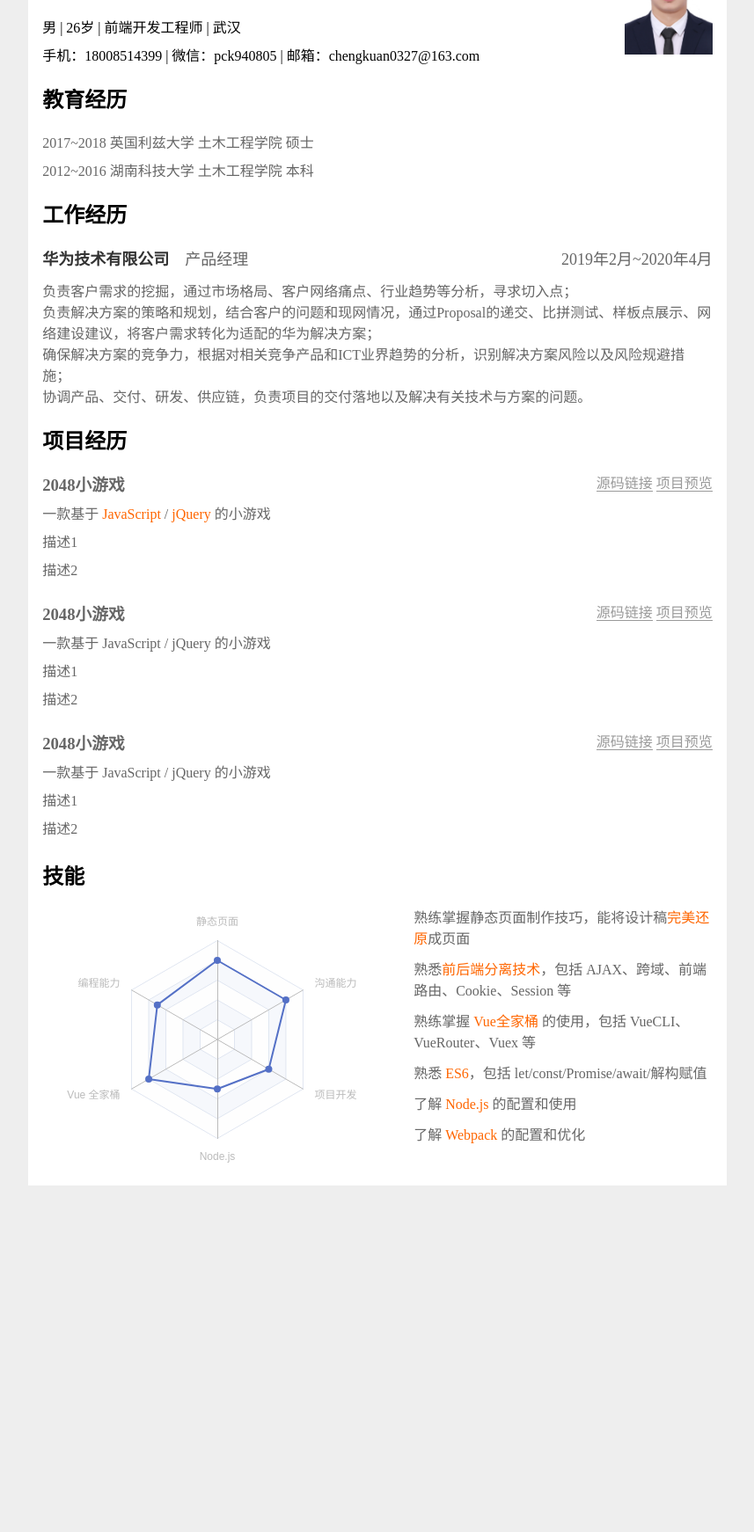
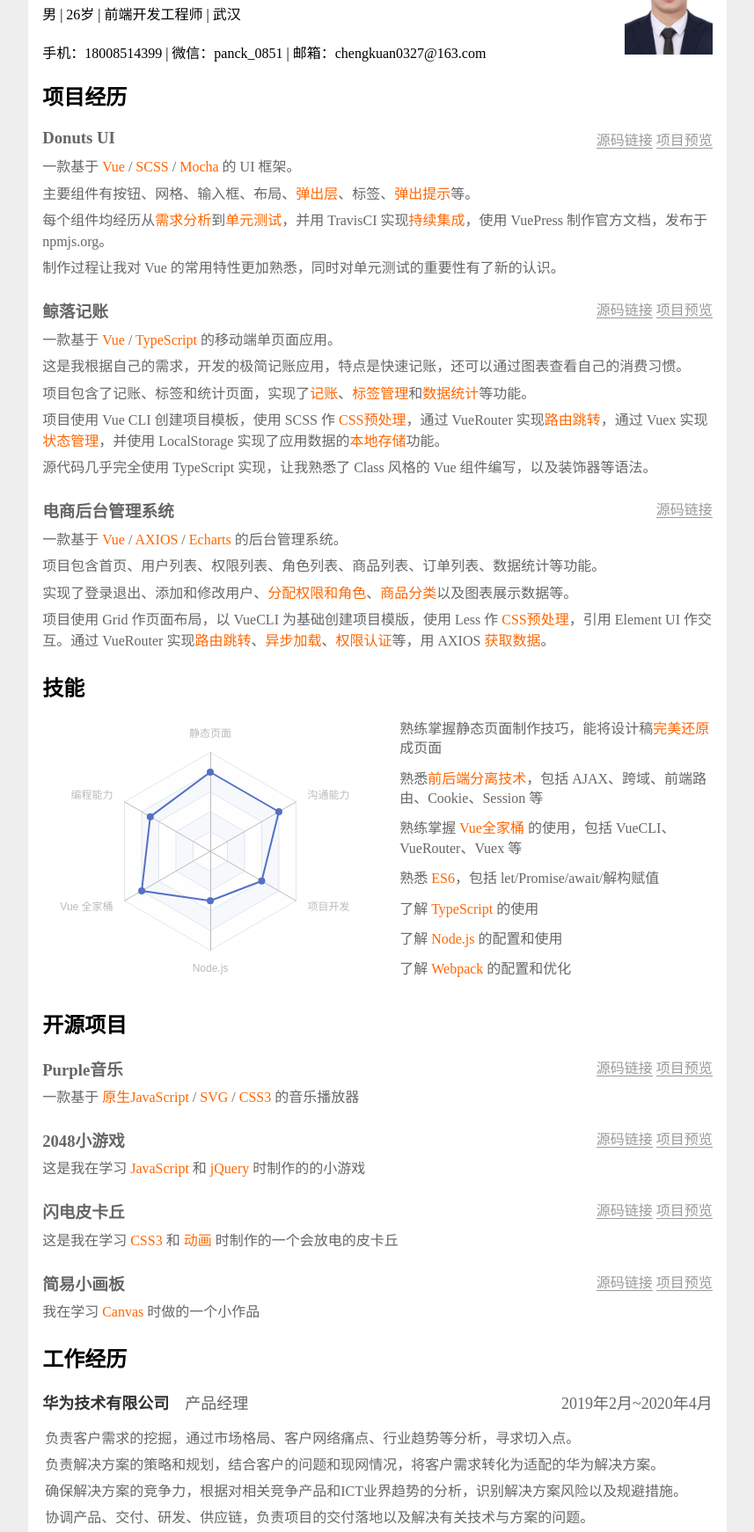
Before and after one commit to webpanck/CV, a plain HTML site: page src/index.html in a window 1280 px wide. Shown: the part 121-1863 px from the top of the page at 88% size, without its empty margins (211-1068 px from the left). Before the commit the page ends 1489 px from the top, so only its background shows below. Drawn offline with nearby package versions, Linux system fonts and the light colour scheme.

Commit message:
完善信息

```diff
--- a/src/index.html
+++ b/src/index.html
@@ -4,11 +4,15 @@
   <meta charset="UTF-8">
   <meta http-equiv="X-UA-Compatible" content="IE=edge">
   <meta name="viewport" content="width=device-width,initial-scale=1,minimum-scale=1,maximum-scale=1,user-scalable=no,viewport-fit=cover">
-  <title>我的简历</title>
+  <title>潘诚宽的简历</title>
   <link rel="stylesheet" href="./style.css">
   <style media="print">
     body {
       margin: 0;
+    }
+    .page2 {
+      page-break-before: always;
+      margin-top: 30px;
     }
   </style>
   <style>
@@ -39,6 +43,9 @@
         margin: 0;
       }
     }
+    @media print {
+      #skills{display:none;}
+    }
   </style>
 </head>
 <body>
@@ -50,41 +57,8 @@
         男 | 26岁 | 前端开发工程师 | 武汉
       </p>
       <p>
-        手机：18008514399 | 微信：pck940805 | 邮箱：chengkuan0327@163.com
+        手机：18008514399 | 微信：panck_0851 | 邮箱：chengkuan0327@163.com
       </p>
-    </section>
-
-    <section class="education">
-      <h2>教育经历</h2>
-      <ul>
-        <li>
-          <p>
-            <span><time>2017</time>~<time>2018</time></span>
-            英国利兹大学 土木工程学院 硕士
-          </p>
-        </li>
-        <li>
-          <p>
-            <span><time>2012</time>~<time>2016</time></span>
-            湖南科技大学 土木工程学院 本科
-          </p>
-        </li>
-      </ul>
-    </section>
-
-    <section class="career">
-      <h2>工作经历</h2>
-      <header>
-        <h3>华为技术有限公司</h3>
-        <h4>产品经理</h4>
-        <span><time>2019年2月</time>~<time>2020年4月</time></span>
-      </header>
-      <ul>
-        <li>负责客户需求的挖掘，通过市场格局、客户网络痛点、行业趋势等分析，寻求切入点；</li>
-        <li>负责解决方案的策略和规划，结合客户的问题和现网情况，通过Proposal的递交、比拼测试、样板点展示、网络建设建议，将客户需求转化为适配的华为解决方案；</li>
-        <li>确保解决方案的竞争力，根据对相关竞争产品和ICT业界趋势的分析，识别解决方案风险以及风险规避措施；</li>
-        <li>协调产品、交付、研发、供应链，负责项目的交付落地以及解决有关技术与方案的问题。</li>
-      </ul>
     </section>
 
     <section class="project">
@@ -92,56 +66,67 @@
       <ol>
         <li>
           <header>
-            <h3>2048小游戏</h3>
+            <h3>Donuts UI</h3>
             <span>
               <a href="#">源码链接</a>
               <a href="#">项目预览</a>
             </span>
           </header>
           <p>
-            一款基于 <strong>JavaScript</strong> / <strong>jQuery</strong> 的小游戏
+            一款基于 <strong>Vue</strong> / <strong>SCSS</strong> / <strong>Mocha</strong> 的 UI 框架。
           </p>
           <p>
-            描述1
+            主要组件有按钮、网格、输入框、布局、<strong>弹出层</strong>、标签、<strong>弹出提示</strong>等。
           </p>
           <p>
-            描述2
+            每个组件均经历从<strong>需求分析</strong>到<strong>单元测试</strong>，并用 TravisCI 实现<strong>持续集成</strong>，使用 VuePress 制作官方文档，发布于 npmjs.org。
+          </p>
+          <p>
+            制作过程让我对 Vue 的常用特性更加熟悉，同时对单元测试的重要性有了新的认识。
           </p>
         </li>
         <li>
           <header>
-            <h3>2048小游戏</h3>
+            <h3>鲸落记账</h3>
             <span>
               <a href="#">源码链接</a>
               <a href="#">项目预览</a>
             </span>
           </header>
           <p>
-            一款基于 JavaScript / jQuery 的小游戏
+            一款基于 <strong>Vue</strong> / <strong>TypeScript</strong> 的移动端单页面应用。
           </p>
           <p>
-            描述1
+            这是我根据自己的需求，开发的极简记账应用，特点是快速记账，还可以通过图表查看自己的消费习惯。
           </p>
           <p>
-            描述2
+            项目包含了记账、标签和统计页面，实现了<strong>记账</strong>、<strong>标签管理</strong>和<strong>数据统计</strong>等功能。
+          </p>
+          <p>
+            项目使用 Vue CLI 创建项目模板，使用 SCSS 作 <strong>CSS预处理</strong>，通过 VueRouter 实现<strong>路由跳转</strong>，通过 Vuex 实现<strong>状态管理</strong>，并使用 LocalStorage 实现了应用数据的<strong>本地存储</strong>功能。
+          </p>
+          <p>
+            源代码几乎完全使用 TypeScript 实现，让我熟悉了 Class 风格的 Vue 组件编写，以及装饰器等语法。
           </p>
         </li>
         <li>
           <header>
-            <h3>2048小游戏</h3>
+            <h3>电商后台管理系统</h3>
             <span>
               <a href="#">源码链接</a>
-              <a href="#">项目预览</a>
             </span>
           </header>
           <p>
-            一款基于 JavaScript / jQuery 的小游戏
+            一款基于 <strong>Vue</strong> / <strong>AXIOS</strong> / <strong>Echarts</strong> 的后台管理系统。
           </p>
           <p>
-            描述1
+            项目包含首页、用户列表、权限列表、角色列表、商品列表、订单列表、数据统计等功能。
           </p>
           <p>
-            描述2
+            实现了登录退出、添加和修改用户、<strong>分配权限和角色</strong>、<strong>商品分类</strong>以及图表展示数据等。
+          </p>
+          <p>
+            项目使用 Grid 作页面布局，以 VueCLI 为基础创建项目模版，使用 Less 作 <strong>CSS预处理</strong>，引用 Element UI 作交互。通过 VueRouter 实现<strong>路由跳转</strong>、<strong>异步加载</strong>、<strong>权限认证</strong>等，用 AXIOS <strong>获取数据</strong>。
           </p>
         </li>
       </ol>
@@ -155,13 +140,103 @@
           <li>熟练掌握静态页面制作技巧，能将设计稿<strong>完美还原</strong>成页面</li>
           <li>熟悉<strong>前后端分离技术</strong>，包括 AJAX、跨域、前端路由、Cookie、Session 等</li>
           <li>熟练掌握 <strong>Vue全家桶</strong> 的使用，包括 VueCLI、VueRouter、Vuex 等</li>
-          <li>熟悉 <strong>ES6</strong>，包括 let/const/Promise/await/解构赋值</li>
+          <li>熟悉 <strong>ES6</strong>，包括 let/Promise/await/解构赋值</li>
+          <li>了解 <strong>TypeScript</strong> 的使用</li>
           <li>了解 <strong>Node.js</strong> 的配置和使用</li>
           <li>了解 <strong>Webpack</strong> 的配置和优化</li>
         </ul>
       </div>
     </section>
+
+    <section class="project">
+      <h2>开源项目</h2>
+      <ol>
+        <li>
+          <header>
+            <h3>Purple音乐</h3>
+            <span>
+              <a href="#">源码链接</a>
+              <a href="#">项目预览</a>
+            </span>
+          </header>
+          <p>
+            一款基于 <strong>原生JavaScript</strong> / <strong>SVG</strong> / <strong>CSS3</strong> 的音乐播放器
+          </p>
+        </li>
+        <li>
+          <header>
+            <h3>2048小游戏</h3>
+            <span>
+              <a href="#">源码链接</a>
+              <a href="#">项目预览</a>
+            </span>
+          </header>
+          <p>
+            这是我在学习 <strong>JavaScript</strong> 和 <strong>jQuery</strong> 时制作的的小游戏
+          </p>
+        </li>
+        <li>
+          <header>
+            <h3>闪电皮卡丘</h3>
+            <span>
+              <a href="#">源码链接</a>
+              <a href="#">项目预览</a>
+            </span>
+          </header>
+          <p>
+            这是我在学习 <strong>CSS3</strong> 和 <strong>动画</strong> 时制作的一个会放电的皮卡丘
+          </p>
+        </li>
+        <li>
+          <header>
+            <h3>简易小画板</h3>
+            <span>
+              <a href="#">源码链接</a>
+              <a href="#">项目预览</a>
+            </span>
+          </header>
+          <p>
+            我在学习 <strong>Canvas</strong> 时做的一个小作品
+          </p>
+        </li>
+      </ol>
+    </section>
+
+    <section class="career">
+      <h2>工作经历</h2>
+      <header>
+        <h3>华为技术有限公司</h3>
+        <h4>产品经理</h4>
+        <span><time>2019年2月</time>~<time>2020年4月</time></span>
+      </header>
+      <ul>
+        <li>负责客户需求的挖掘，通过市场格局、客户网络痛点、行业趋势等分析，寻求切入点。</li>
+        <li>负责解决方案的策略和规划，结合客户的问题和现网情况，将客户需求转化为适配的华为解决方案。</li>
+        <li>确保解决方案的竞争力，根据对相关竞争产品和ICT业界趋势的分析，识别解决方案风险以及规避措施。</li>
+        <li>协调产品、交付、研发、供应链，负责项目的交付落地以及解决有关技术与方案的问题。</li>
+      </ul>
+    </section>
+
+    <section class="education">
+      <h2>教育经历</h2>
+      <ul>
+        <li>
+          <p>
+            <span><time>2017</time>~<time>2018</time></span>
+            英国利兹大学 水卫生健康工程 硕士
+          </p>
+        </li>
+        <li>
+          <p>
+            <span><time>2012</time>~<time>2016</time></span>
+            湖南科技大学 给水排水工程 本科
+          </p>
+        </li>
+      </ul>
+    </section>
   </article>
+
+
 
   <script src="https://cdn.bootcdn.net/ajax/libs/echarts/5.1.2/echarts.min.js"></script>
   <script src="./main.js"></script>
--- a/src/style.css
+++ b/src/style.css
@@ -14,10 +14,10 @@ article {
   padding: 1em;
 }
 p {
-  margin: .5em 0;
+  margin: .4em 0;
 }
 h1 {
-  font-size: 38px;
+  font-size: 32px;
   margin-top: 10px;
 }
 ol, ul {
@@ -53,6 +53,9 @@ a {
   top: 0;
   right: 0;
 }
+.bio p {
+  margin-bottom: 20px;
+}
 
 .project p {
   color: #666;
@@ -80,7 +83,7 @@ a {
 
 }
 #skills {
-  width: 600px;
+  width: 550px;
   height:300px;
 }
 .skills > .wrapper {
@@ -100,8 +103,8 @@ a {
   color: #f60;
 }
 .skills > .wrapper > ul > li {
-  line-height: 1.5;
-  margin-bottom: 11px;
+  line-height: 1.4;
+  margin-bottom: 12px;
 }
 
 .career {
@@ -127,6 +130,6 @@ a {
   font-size: 18px;
   margin-left: auto;
 }
-.career > ul {
-
+.career > ul > li {
+  padding: 3px;
 }
```
